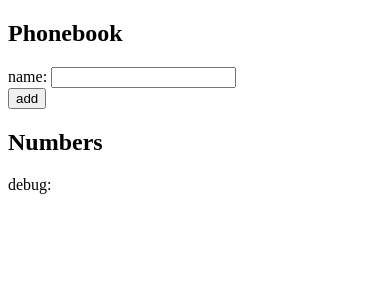
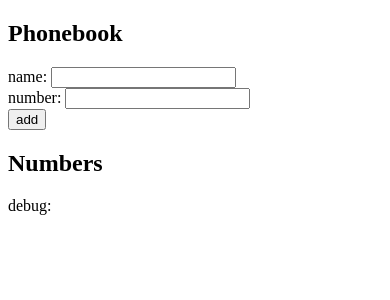
Before and after one commit to tobisupreme/phonebook, a React (Create React App) app: page / in a window 390 px wide. Shown: the top 300 px of the page. Built offline with nearby package versions, Linux system fonts and the light colour scheme.

Commit message:
implement functionality to add phone numbers

```diff
--- a/src/App.js
+++ b/src/App.js
@@ -1,9 +1,9 @@
 import { useState } from 'react'
 
-const Display = ({ name }) => {
+const Display = ({ person }) => {
   return (
     <>
-      <span>{name}</span>
+      <span>{person.name}</span> <span>{person.number}</span>
       <br />
     </>
   )
@@ -12,13 +12,18 @@ const Display = ({ name }) => {
 const App = () => {
   const [persons, setPersons] = useState([])
   const [newName, setNewName] = useState('')
+  const [newNumber, setNewNumber] = useState('')
 
   const handleNewName = (e) => {
     setNewName(e.target.value)
   }
 
+  const handleNewNumber = (e) => {
+    setNewNumber(e.target.value)
+  }
+
   const checkIfExists = () => {
-    const check = persons.find(person => person.name.toLowerCase() === newName.toLowerCase())
+    const check = persons.find((person) => person.name.toLowerCase() === newName.toLowerCase())
 
     if (check) {
       return true
@@ -39,8 +44,11 @@ const App = () => {
 
     const newPerson = {
       name: newName,
+      number: newNumber,
     }
     setPersons(persons.concat(newPerson))
+    setNewName('')
+    setNewNumber('')
   }
 
   return (
@@ -51,6 +59,9 @@ const App = () => {
           name: <input value={newName} onChange={handleNewName} />
         </div>
         <div>
+          number: <input value={newNumber} onChange={handleNewNumber} />
+        </div>
+        <div>
           <button type="submit">add</button>
         </div>
         <h2>Numbers</h2>
@@ -58,7 +69,7 @@ const App = () => {
 
       <div>
         {persons.map((person) => {
-          return <Display key={person.name} name={person.name} />
+          return <Display key={person.name} person={person} />
         })}
       </div>
 
```
